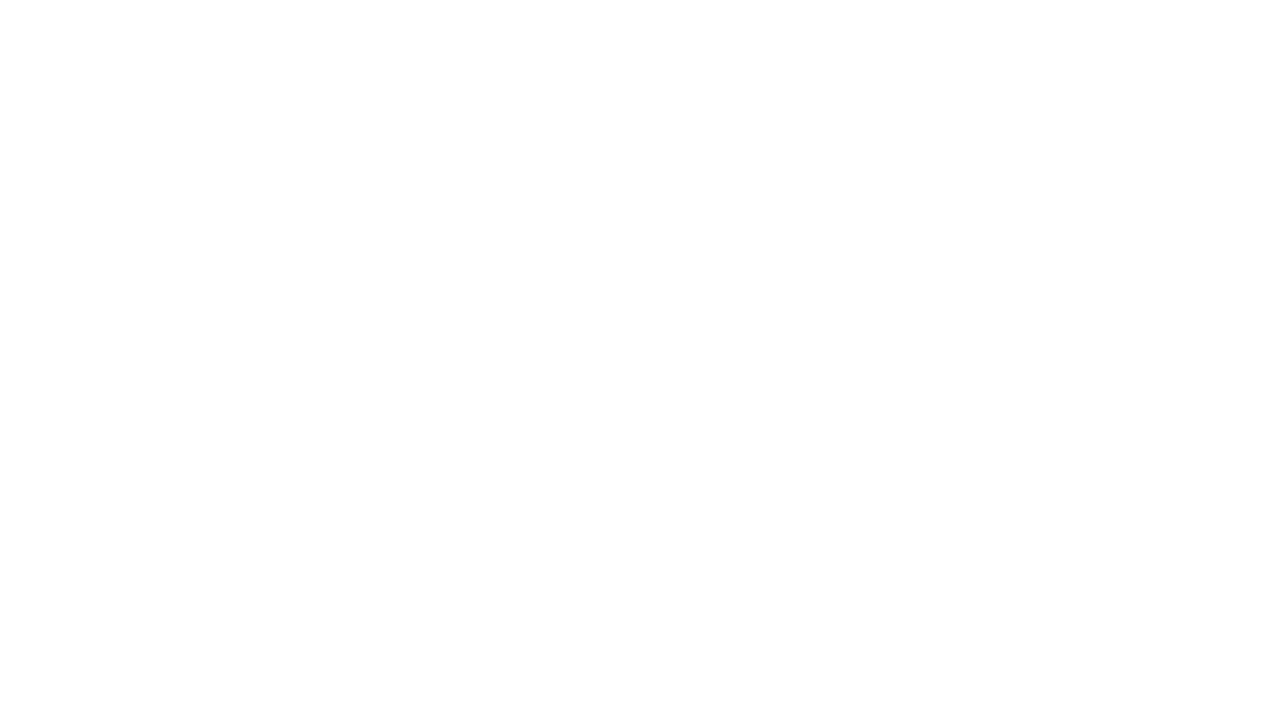
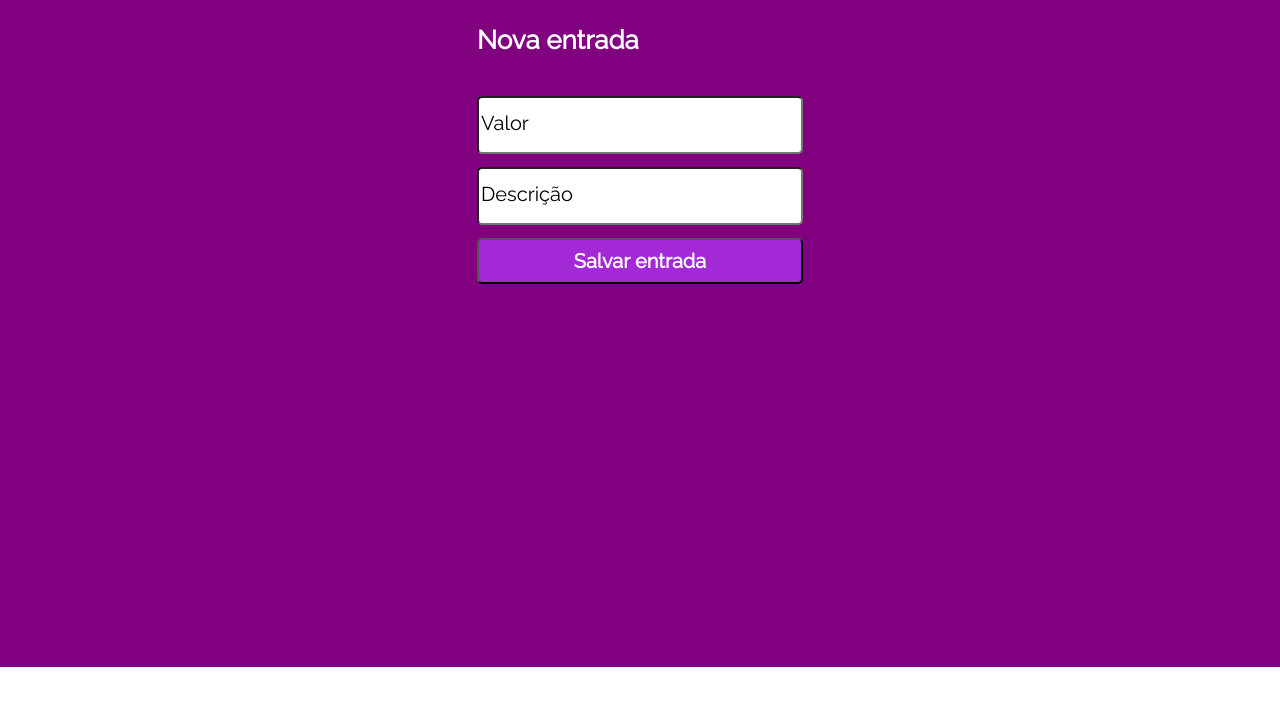
Before and after one commit to igorSousaM/projeto14-mywallet-front, a JavaScript app: page /income in a window 1280 px wide. Before the commit this address had no page. Shown: the top 706 px of the page. Built offline with nearby package versions, Linux system fonts and the light colour scheme; a web font is replaced by a local one.

Commit message:
feat: add IncomePage layout

```diff
--- a/src/App.js
+++ b/src/App.js
@@ -1,5 +1,5 @@
 import { createGlobalStyle } from "styled-components";
-// import IncomePage from "./IncomePage";
+ import IncomePage from "./IncomePage/IncomePage";
 // import OutcomePage from "./OutComePage";
 import FinancesPage from "./Pages/FinancesPage/FinancesPage";
 import SignInPage from "./Pages/SingInPage/SignInPage";
@@ -15,8 +15,9 @@ function App() {
       <Route path="/" element={<SignInPage />}/>
       <Route path="/SignUp" element={<SignUpPage />}/>
       <Route path="/finances" element={<FinancesPage />}/>
+      <Route path="/income" element={<IncomePage />}/>
 
-      {/*  <IncomePage />
+      {/*
       <OutcomePage /> */}
     </Routes>
     </BrowserRouter>
--- /dev/null
+++ b/src/IncomePage/IncomePage.js
@@ -0,0 +1,18 @@
+import { StyledMain } from "./IncomeStyle"
+
+export default function IncomePage(params) {
+    return (
+        <StyledMain>
+            <header>
+                <h1>Nova entrada</h1>
+            </header>
+            <main>
+                <form>
+                    <input placeholder="Valor" />
+                    <input placeholder="Descrição" />
+                    <button>Salvar entrada</button>
+                </form>
+            </main>
+        </StyledMain>
+    )
+};
--- /dev/null
+++ b/src/IncomePage/IncomeStyle.js
@@ -0,0 +1,80 @@
+import styled from "styled-components";
+
+export const StyledMain = styled.div`
+
+    box-sizing:border-box;
+
+    background-color:purple ;
+    width: 100%;
+    height: 667px;
+
+    display: flex;
+    flex-direction: column;
+    align-items:center;
+
+    header{
+        width: 326px;
+        margin-top: 25px;
+        margin-bottom:40px;
+
+        h1{
+
+            font-family: 'Raleway',sans-serif;
+            font-style: normal;
+            font-weight: 700;
+            font-size: 26px;
+            line-height: 31px;
+
+            color: #FFFFFF;
+        }
+
+    }
+
+
+    main{
+
+        form{
+            display: flex;
+            flex-direction: column;
+
+
+            input{
+                width: 326px;
+                height: 58px;
+
+                margin-bottom:13px;
+
+                box-sizing:border-box;
+                background: #FFFFFF;
+                border-radius: 5px;
+
+                ::placeholder{
+                    font-family: 'Raleway';
+                    font-style: normal;
+                    font-weight: 400;
+                    font-size: 20px;
+                    line-height: 23px;
+
+                    color: #000000;
+                }
+            }
+
+            button{
+                width: 326px;
+                height: 46px;
+
+                background: #A328D6;
+                border-radius: 5px;
+
+                font-family: 'Raleway',sans-serif;
+                font-style: normal;
+                font-weight: 700;
+                font-size: 20px;
+                line-height: 23px;
+
+                color: #FFFFFF;
+            }
+
+        }
+    }
+`
--- a/src/Pages/FinancesPage/FinacesStyle.js
+++ b/src/Pages/FinancesPage/FinacesStyle.js
@@ -23,7 +23,7 @@ header{
     h1{
         margin-left: 25px;
 
-        font-family: 'Raleway';
+        font-family: 'Raleway',sans-serif;
         font-style: normal;
         font-weight: 700;
         font-size: 26px;
@@ -73,7 +73,7 @@ footer{
             width: 64px;
             height: 40px;
 
-            font-family: 'Raleway';
+            font-family: 'Raleway',sans-serif;
             font-style: normal;
             font-weight: 700;
             font-size: 17px;
--- a/src/Pages/FinancesPage/FinancesPage.js
+++ b/src/Pages/FinancesPage/FinancesPage.js
@@ -23,11 +23,15 @@ export default function MainPage() {
             <footer>
                 <button>
                     <IoIosAddCircleOutline size={"22px"} color="white" />
-                    <p>Nova entrada</p>
+                    <Link to="/income">
+                        <p>Nova entrada</p>
+                    </Link>
                 </button>
                 <button>
                     <IoIosAddCircleOutline size={"22px"} color="white" />
-                    <p>Nova saída</p>
+                    <Link to="/income">
+                        <p>Nova saída</p>
+                    </Link>
                 </button>
             </footer>
         </StyledScreen>
```
Also changed, not shown: src/IncomePage.js (deleted, +0 -7 lines).
